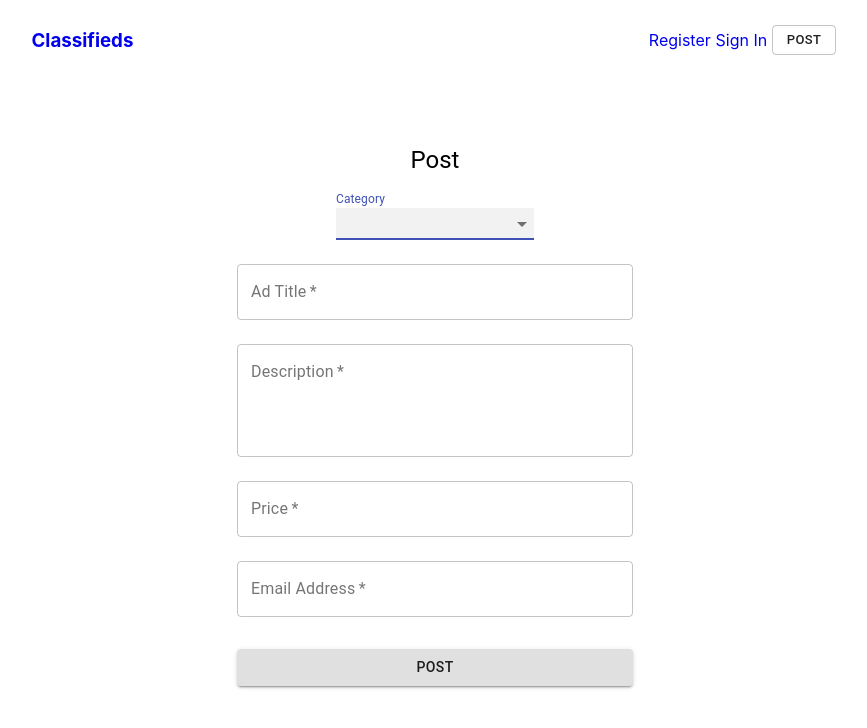
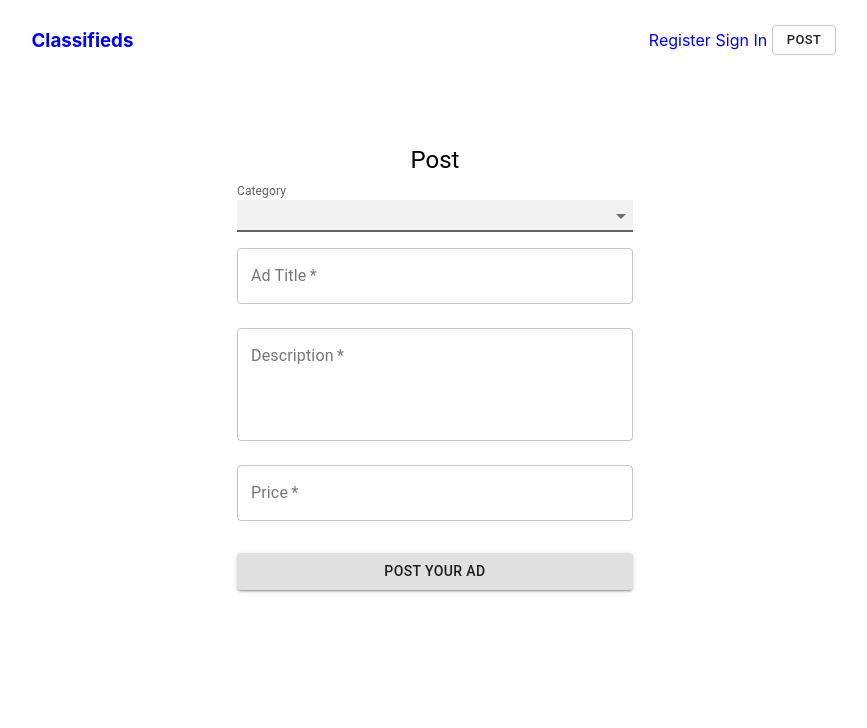
Before and after one commit to johncabang/classifieds, a React (Create React App) app in the folder client/: page /post in a window 1280 px wide. Shown: the top 728 px of the page, without its empty margins (205-1072 px from the left). Built offline with nearby package versions, Linux system fonts and the light colour scheme.

Commit message:
Update/Add themeProvider to top level of App

```diff
--- a/client/src/App.js
+++ b/client/src/App.js
@@ -4,13 +4,32 @@
 import Signin from "./components/pages/Signin";
 import Post from "./components/pages/Post";
 import Navbar from "./Navbar";
+import { createMuiTheme, ThemeProvider } from "@material-ui/core/styles";
 
 import { BrowserRouter as Router, Switch, Route } from "react-router-dom";
+
+const theme = createMuiTheme({
+  palette: {
+    primary: {
+      light: "#e0e0e0",
+      main: "#616161",
+      dark: "#212121",
+      contrastText: "#fff",
+    },
+    secondary: {
+      light: "#ff7961",
+      main: "#f44336",
+      dark: "#ba000d",
+      contrastText: "#000",
+    },
+  },
+});
 
 function App() {
   return (
     <Router>
       <div className="App">
+        <ThemeProvider theme={theme}>
           <Navbar />
           <Switch>
             <Route path="/" exact component={Home} />
@@ -18,6 +37,7 @@
             <Route path="/signin" component={Signin} />
             <Route path="/post" component={Post} />
           </Switch>
+        </ThemeProvider>
       </div>
     </Router>
   );
--- a/client/src/components/pages/Post.js
+++ b/client/src/components/pages/Post.js
@@ -1,14 +1,3 @@
-// import React from "react";
-
-// function Post() {
-//   return (
-//     <>
-//       <h3>Post</h3>
-//     </>
-//   );
-// }
-
-// export default Post;
 import React from "react";
 import Button from "@material-ui/core/Button";
 import TextField from "@material-ui/core/TextField";
@@ -19,6 +8,7 @@
 import MenuItem from "@material-ui/core/MenuItem";
 import FormControl from "@material-ui/core/FormControl";
 import Select from "@material-ui/core/Select";
+
 // import Hero from "../Hero";
 
 const useStyles = makeStyles((theme) => ({
@@ -36,9 +26,7 @@
     margin: theme.spacing(3, 0, 2),
   },
   formControl: {
-    width: "50%",
-    margin: theme.spacing(1),
-    justifyContent: "flex-start",
+    width: "100%",
   },
   selectEmpty: {
     marginTop: theme.spacing(2),
@@ -69,6 +57,7 @@
                 value={category}
                 onChange={handleChange}
                 autoFocus
+                color="primary"
               >
                 <MenuItem value="" disabled>
                   Category
@@ -125,25 +114,13 @@
               id="price"
             />
 
-            <TextField
-              variant="outlined"
-              margin="normal"
-              required
-              fullWidth
-              name="email"
-              label="Email Address"
-              type="email"
-              id="email"
-            />
-
             <Button
               type="submit"
               fullWidth
               variant="contained"
-              color="white"
               className={classes.submit}
             >
-              Post
+              Post Your Ad
             </Button>
           </form>
         </div>
--- a/client/src/components/pages/Signin.js
+++ b/client/src/components/pages/Signin.js
@@ -8,6 +8,7 @@
 import Typography from "@material-ui/core/Typography";
 import { makeStyles } from "@material-ui/core/styles";
 import Container from "@material-ui/core/Container";
+
 // import Hero from "../Hero";
 
 const useStyles = makeStyles((theme) => ({
@@ -26,7 +27,7 @@
   },
 }));
 
-function Signin() {
+function Signin(props) {
   const classes = useStyles();
 
   return (
@@ -35,7 +36,7 @@
       <Container component="main" maxWidth="xs">
         <div className={classes.paper}>
           <Typography component="h1" variant="h5">
-            Sign in
+            Sign In
           </Typography>
           <form className={classes.form} noValidate>
             <TextField
@@ -73,12 +74,12 @@
             >
               Sign in
             </Button>
-            <Grid container>
-              <Grid item xs>
+            <Grid container justify="flex-end">
+              {/* <Grid item xs>
                 <Link href="#" variant="body2">
                   Forgot password?
                 </Link>
-              </Grid>
+              </Grid> */}
               <Grid item>
                 <Link href="register" variant="body2">
                   {"Don't have an account? Register"}
```
Also changed, not shown: 2 other files (tests, documents, lock files or other folders). Lines whose indentation alone changed are shown as unchanged.
